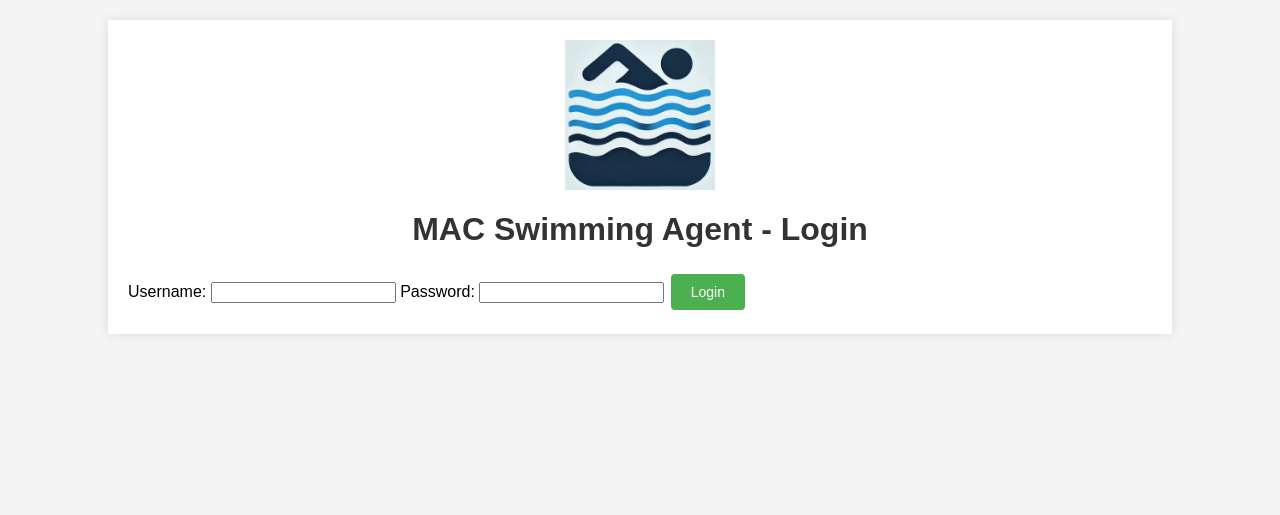
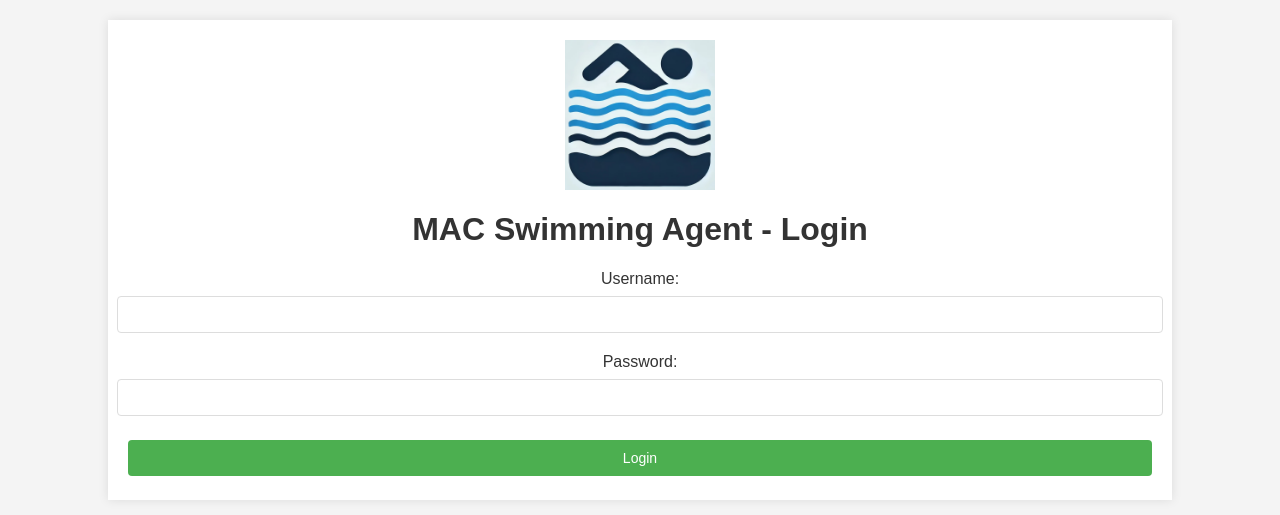
Before and after one commit to mattjpoland/swimming-agent, a Flask app: page /login in a window 1280 px wide. Shown: the top 515 px of the page. Run offline with Flask 3, Linux system fonts and the light colour scheme.

Commit message:
Impove styles

```diff
--- a/src/static/styles.css
+++ b/src/static/styles.css
@@ -10,6 +10,7 @@ body {
     background-color: #fff;
     padding: 20px;
     box-shadow: 0 0 10px rgba(0, 0, 0, 0.1);
+    text-align: center;
 }
 .logo {
     display: block;
@@ -58,3 +59,22 @@ button:hover {
     color: red;
     text-align: center;
 }
+.form-container {
+    display: flex;
+    flex-direction: column;
+    align-items: center;
+}
+.form-container label {
+    margin-bottom: 8px;
+    color: #333;
+}
+.form-container input[type="text"], .form-container input[type="password"] {
+    width: 100%;
+    padding: 10px;
+    margin-bottom: 20px;
+    border: 1px solid #ddd;
+    border-radius: 4px;
+}
+.form-container button {
+    width: 100%;
+}
--- a/src/templates/login.html
+++ b/src/templates/login.html
@@ -11,7 +11,7 @@
     <div class="container">
         <img src="{{ url_for('static', filename='swimming_logo.png') }}" alt="Swimming Logo" class="logo">
         <h1>MAC Swimming Agent - Login</h1>
-        <form action="{{ url_for('login') }}" method="post">
+        <form action="{{ url_for('login') }}" method="post" class="form-container">
             <label for="username">Username:</label>
             <input type="text" id="username" name="username" required>
             <label for="password">Password:</label>
```
